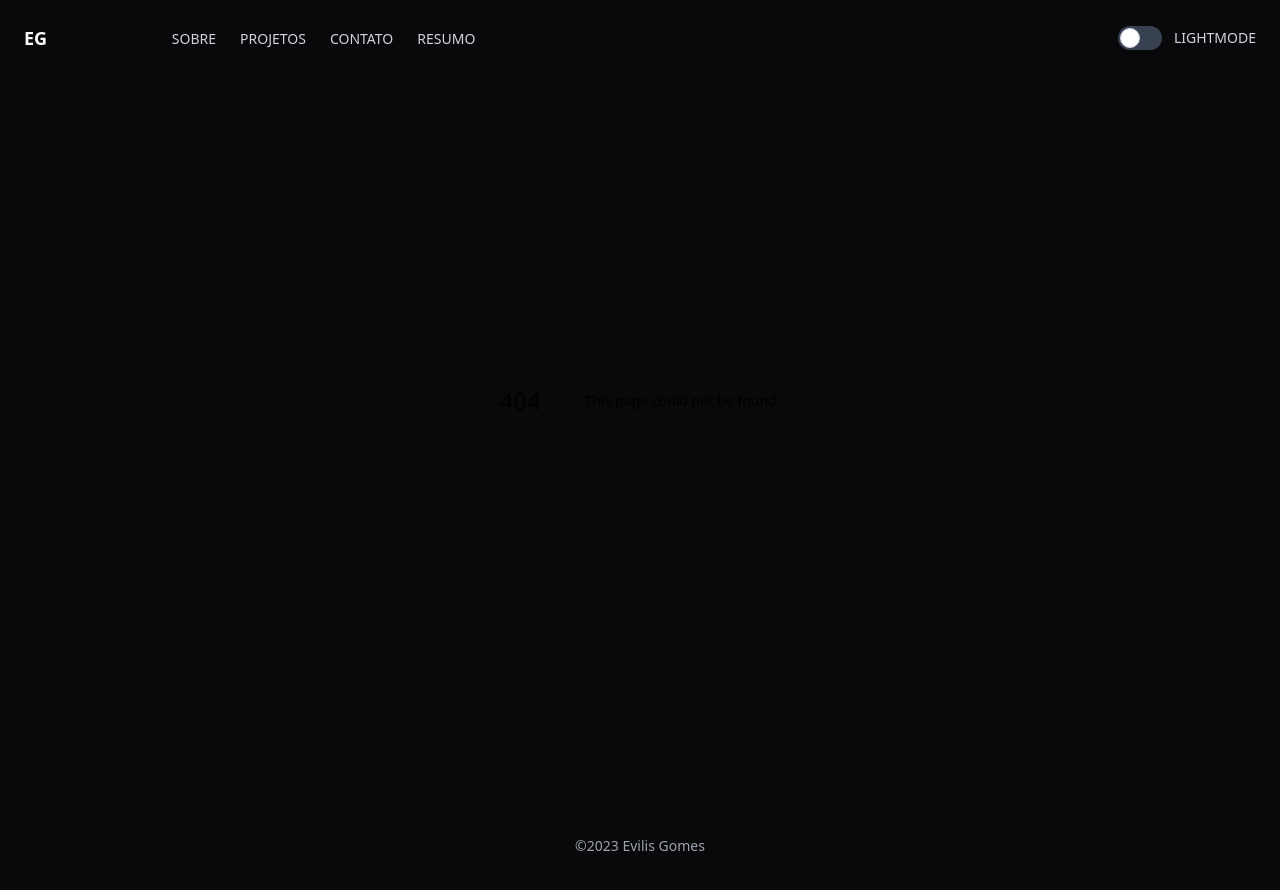
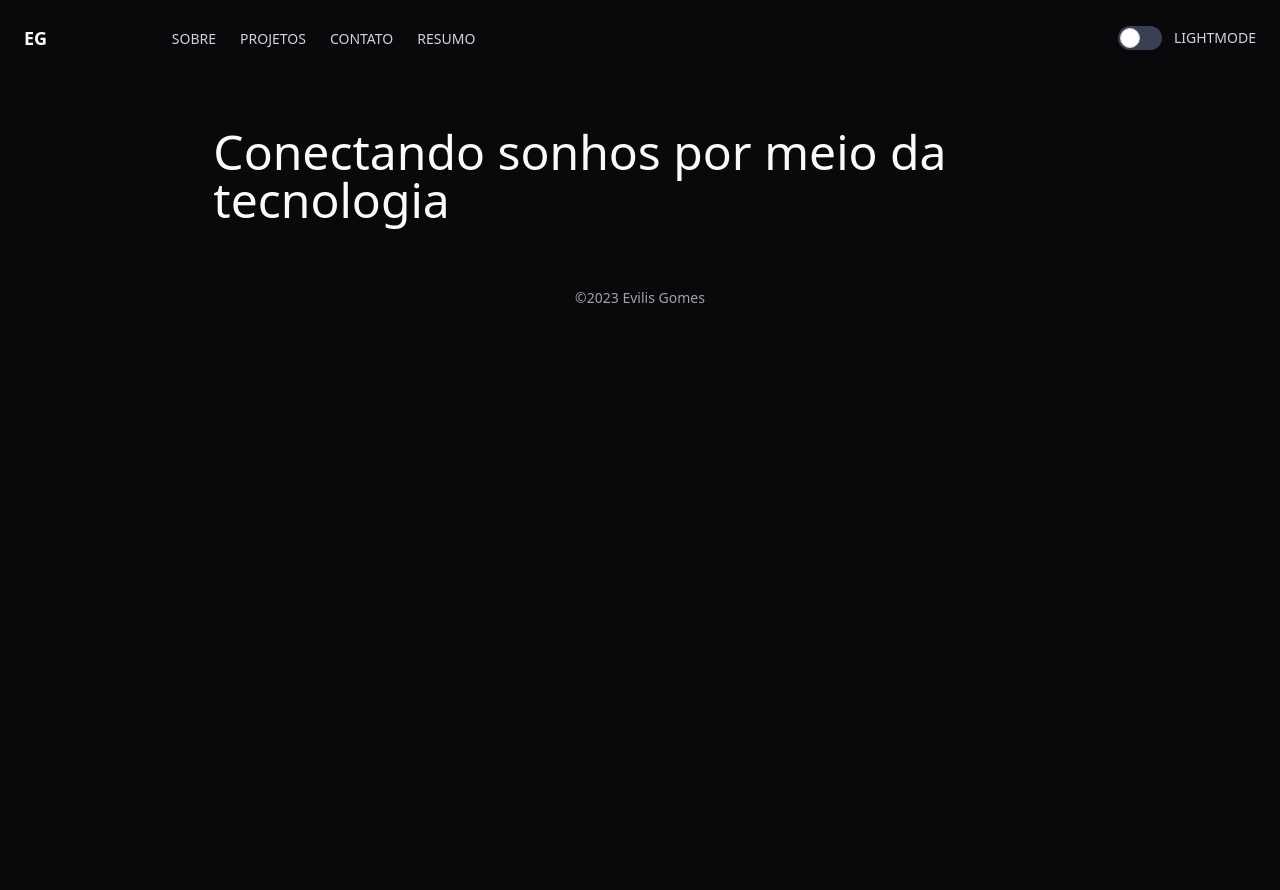
Before and after one commit to EvilisGlenio/glenio-dev, a Next.js app: page /projects in a window 1280 px wide. Before the commit this address had no page. After the commit the page ends 800 px from the top, so only its background shows below. Built offline with nearby package versions, Linux system fonts and the light colour scheme.

Commit message:
Initialization of the Projects page

```diff
--- /dev/null
+++ b/app/projects/page.tsx
@@ -0,0 +1,17 @@
+import React from "react";
+
+const Projects = () => {
+  return (
+    <main className="flex w-full h-full flex-col items-center dark:bg-zinc-950 pt-32">
+      <section className="flex flex-col w-2/3 max-w-7xl items-center justify-start gap-9 md:gap-7 max-sm:gap-5">
+        <h1 className="text-5xl max-lg:text-4xl max-md:text-3xl max-sm:text-xl dark:text-gray-50">
+          Conectando sonhos por meio da tecnologia
+        </h1>
+
+        <div className="flex flex-col gap-6 max-md:gap-4 max-sm:gap-3 max-md:text-xs text-gray-700 dark:text-gray-400 "></div>
+      </section>
+    </main>
+  );
+};
+
+export default Projects;
```
